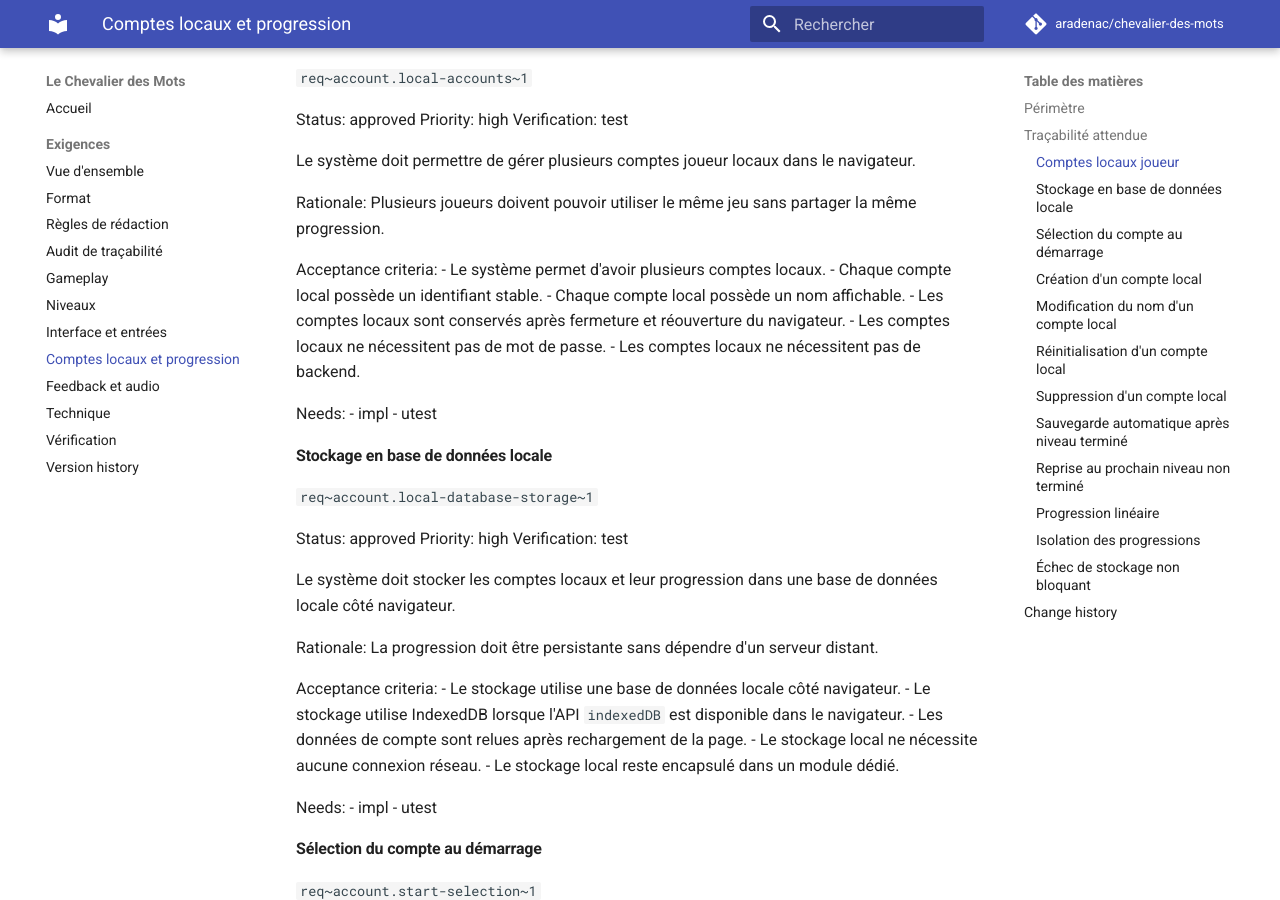
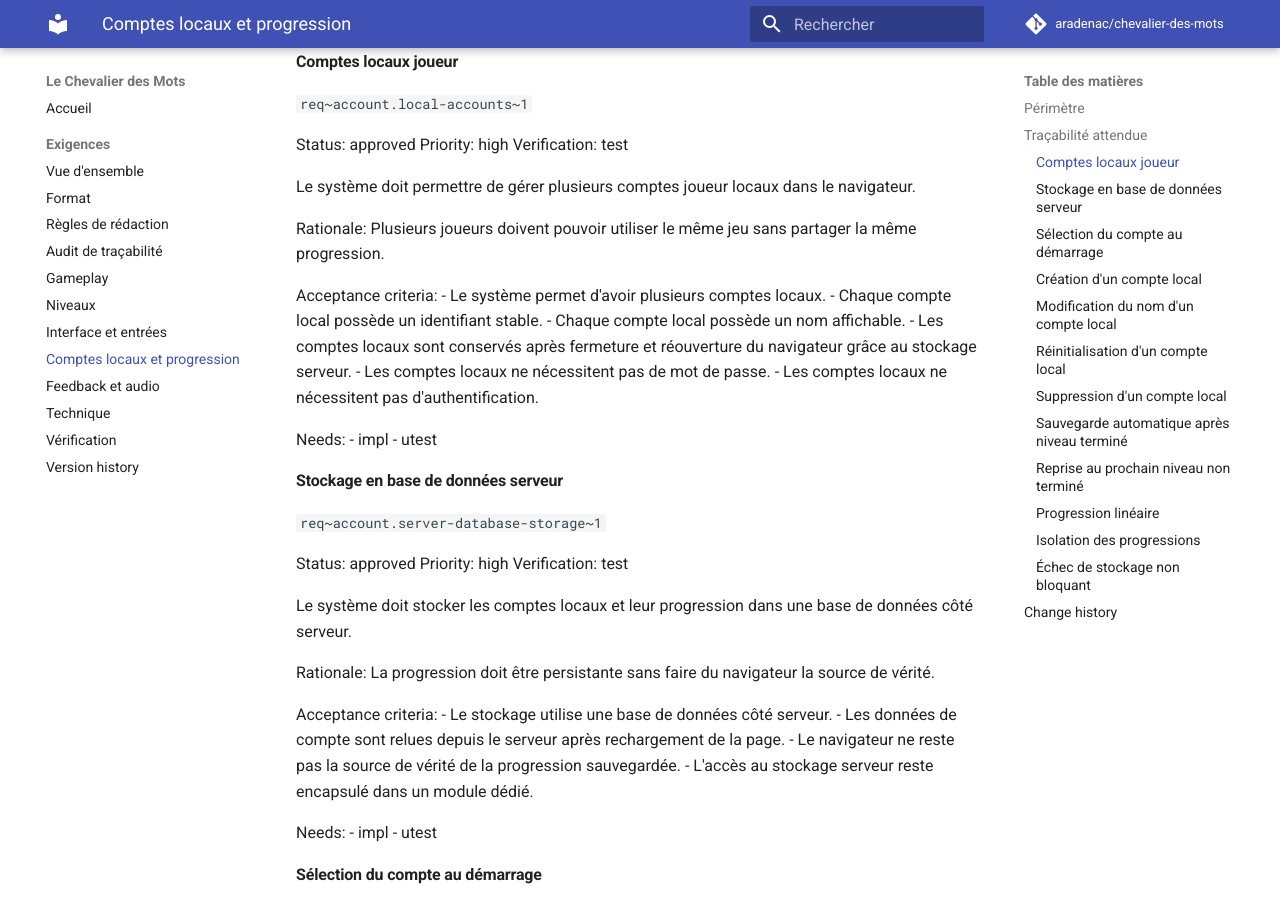
Before and after one commit to aradenac/chevalier-des-mots, an MkDocs documentation site: the page built from docs/requirements/accounts-progress.md, in a window 1280 px wide and 900 px high, scrolled down 602 px. Built offline with MkDocs 1.6.1 and Material for MkDocs 9.7.7, drawn with Linux system fonts in a browser that asks for light colours; comment, search, counter and statistics services are not loaded; some of the changed text lies outside the part shown.

Commit message:
Correct account storage scope

```diff
--- a/docs/requirements/accounts-progress.md
+++ b/docs/requirements/accounts-progress.md
@@ -2,8 +2,9 @@
 
 ## Périmètre
 
-Le système de comptes couvre uniquement des comptes locaux stockés dans le navigateur.
-Il ne couvre pas l'authentification, les mots de passe, les comptes distants, la synchronisation multi-appareil, ni les statistiques pédagogiques.
+Le système de comptes couvre uniquement des comptes joueur sans authentification.
+Il couvre une sauvegarde de progression dans une base de données côté serveur.
+Il ne couvre pas les mots de passe, les comptes distants authentifiés, la synchronisation multi-appareil, ni les statistiques pédagogiques.
 
 La progression sauvegardée couvre uniquement le niveau atteint.
 La progression est linéaire et ne couvre pas le rejeu libre des anciens niveaux.
@@ -32,32 +33,31 @@ Acceptance criteria:
 - Le système permet d'avoir plusieurs comptes locaux.
 - Chaque compte local possède un identifiant stable.
 - Chaque compte local possède un nom affichable.
-- Les comptes locaux sont conservés après fermeture et réouverture du navigateur.
+- Les comptes locaux sont conservés après fermeture et réouverture du navigateur grâce au stockage serveur.
 - Les comptes locaux ne nécessitent pas de mot de passe.
-- Les comptes locaux ne nécessitent pas de backend.
+- Les comptes locaux ne nécessitent pas d'authentification.
 
 Needs:
 - impl
 - utest
 
-#### Stockage en base de données locale
-`req~account.local-database-storage~1`
+#### Stockage en base de données serveur
+`req~account.server-database-storage~1`
 
 Status: approved
 Priority: high
 Verification: test
 
-Le système doit stocker les comptes locaux et leur progression dans une base de données locale côté navigateur.
+Le système doit stocker les comptes locaux et leur progression dans une base de données côté serveur.
 
 Rationale:
-La progression doit être persistante sans dépendre d'un serveur distant.
+La progression doit être persistante sans faire du navigateur la source de vérité.
 
 Acceptance criteria:
-- Le stockage utilise une base de données locale côté navigateur.
-- Le stockage utilise IndexedDB lorsque l'API `indexedDB` est disponible dans le navigateur.
-- Les données de compte sont relues après rechargement de la page.
-- Le stockage local ne nécessite aucune connexion réseau.
-- Le stockage local reste encapsulé dans un module dédié.
+- Le stockage utilise une base de données côté serveur.
+- Les données de compte sont relues depuis le serveur après rechargement de la page.
+- Le navigateur ne reste pas la source de vérité de la progression sauvegardée.
+- L'accès au stockage serveur reste encapsulé dans un module dédié.
 
 Needs:
 - impl
@@ -271,14 +271,14 @@ Status: approved
 Priority: medium
 Verification: test
 
-Si la base de données locale est indisponible ou échoue, le système doit conserver le jeu utilisable pendant la session courante.
+Si la base de données serveur est indisponible ou échoue, le système doit conserver le jeu utilisable pendant la session courante.
 
 Rationale:
-Le jeu doit rester jouable même si le navigateur bloque le stockage local ou si le stockage local échoue.
+Le jeu doit rester jouable même si le stockage serveur est temporairement indisponible.
 
 Acceptance criteria:
-- Une erreur de lecture du stockage local n'empêche pas l'affichage du jeu.
-- Une erreur d'écriture du stockage local n'arrête pas la partie en cours.
+- Une erreur de lecture du stockage serveur n'empêche pas l'affichage du jeu.
+- Une erreur d'écriture du stockage serveur n'arrête pas la partie en cours.
 - Le système peut afficher un diagnostic lisible.
 - La progression non sauvegardée peut rester disponible en mémoire pendant la session courante.
 
@@ -291,3 +291,4 @@ Needs:
 | Date | Spec version | Game version | Location | Modification | Justification |
 |---|---|---|---|---|---|
 | 2026-05-03 | 1.7.0 | 1.2.0 | docs/requirements/accounts-progress.md | Added local account and saved progression requirements without implementation | Specify local multi-player progression before code changes |
+| 2026-05-03 | 1.8.0 | 1.2.0 | docs/requirements/accounts-progress.md | Replaced browser-side database storage with server-side database storage | Correct the persistence boundary before implementation |
```
Also changed, not shown: docs/requirements/index.md (+3 -2 lines), docs/requirements/traceability-audit.md (+2 -1 lines), docs/requirements/version-history.md (+2 -0 lines).
